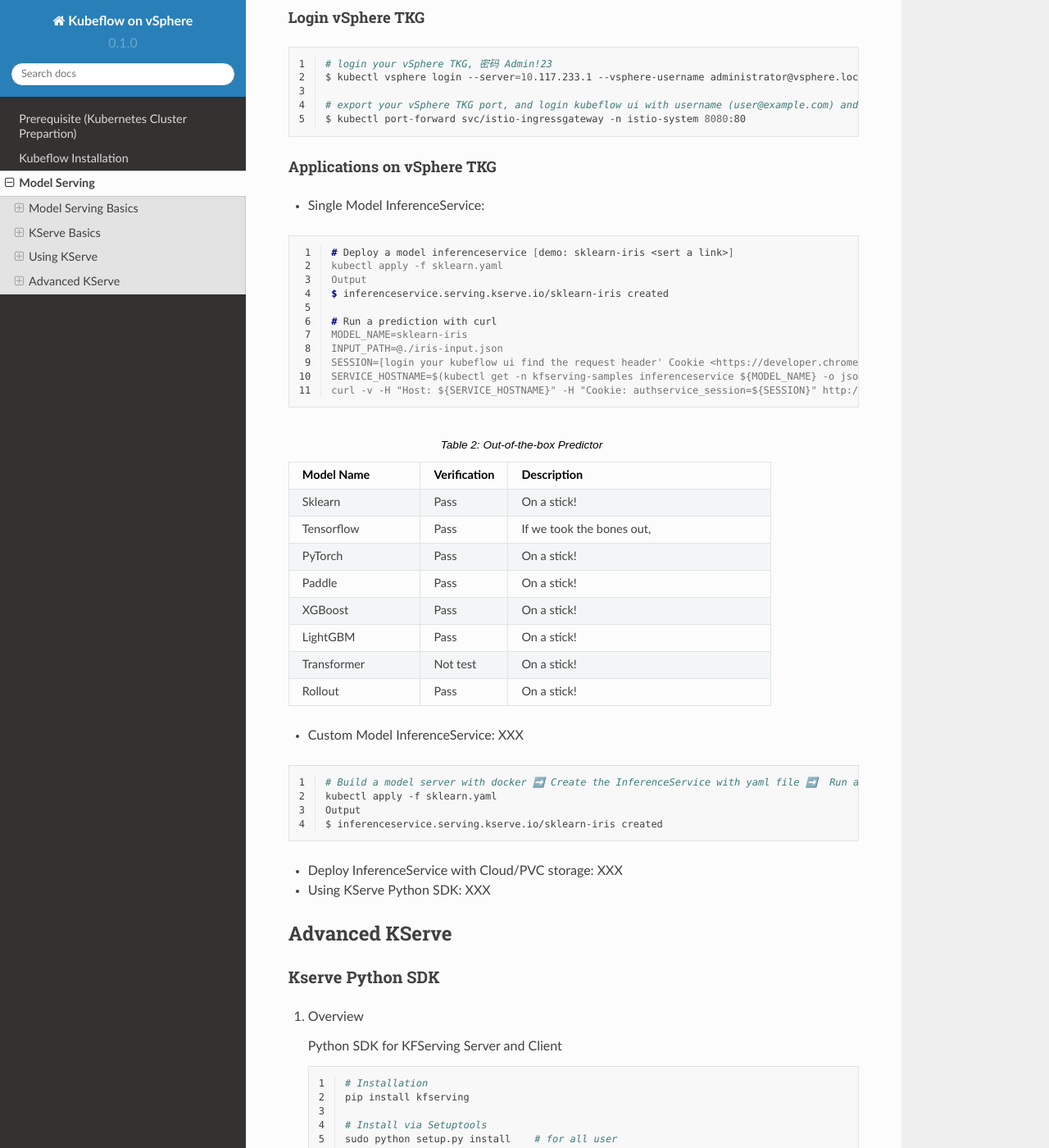
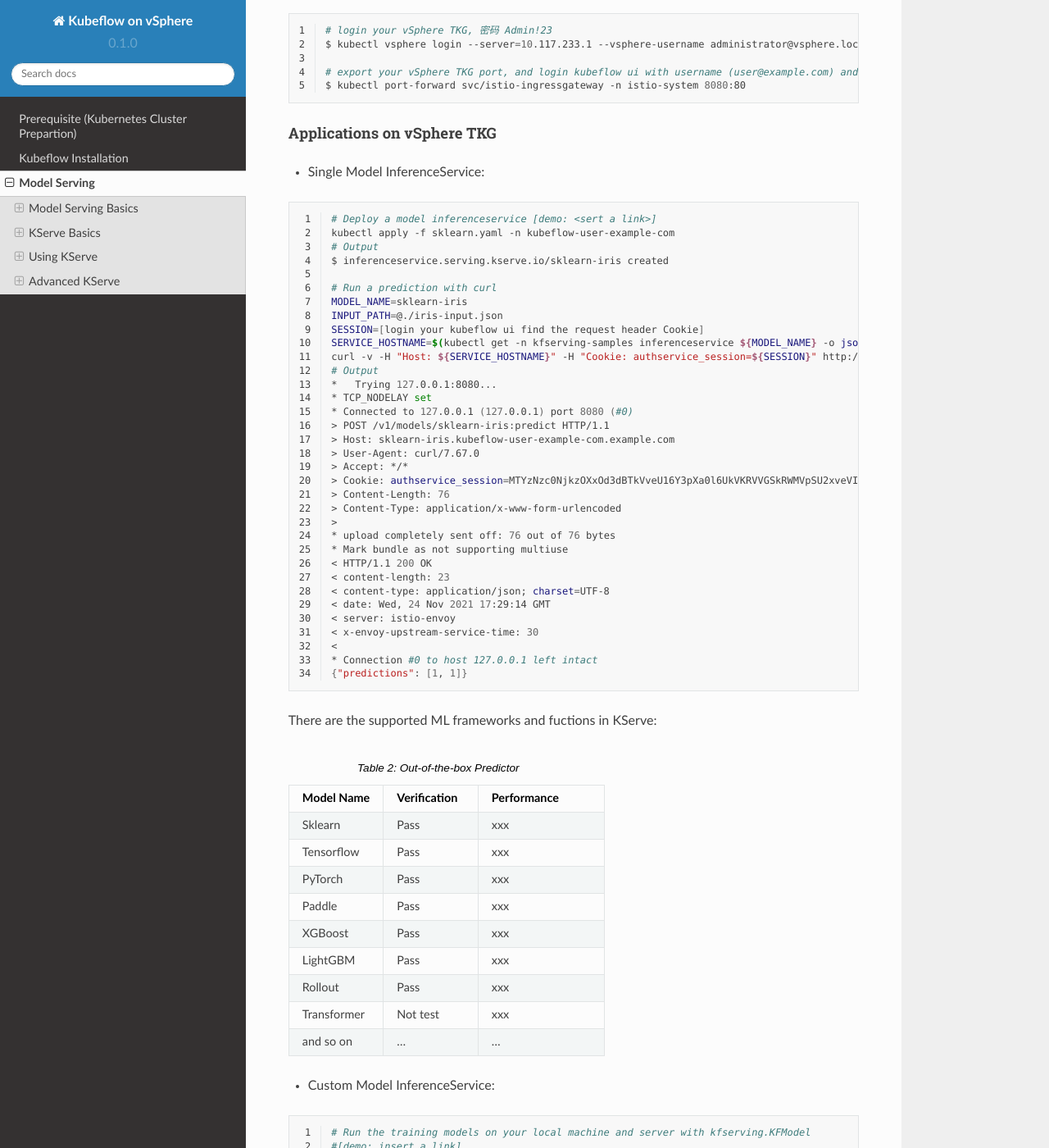
Before and after one commit to liuqi/kubeflow-on-vsphere-docs, a Sphinx documentation site: the page built from docs/source/model-serving.rst, in a window 1280 px wide and 1400 px high, scrolled down 3936 px. Shown: the whole window at 82% size. Built offline with Sphinx 7.4.7 and the Read the Docs theme 2.0.0, drawn with Linux system fonts in a browser that asks for light colours; some of the changed text lies outside the part shown.

Commit message:
Update model-serving
* update model-serving

* update model-serving

* modify model-serving

* modify the comments

```diff
--- a/docs/source/model-serving.rst
+++ b/docs/source/model-serving.rst
@@ -11,19 +11,32 @@
 Background
 ++++++++++
 
-XXX
+Most of the attention paid to machine learning has been devoted to algorithm development.
+However, models are not created for the sake of their creation, they are created
+to be put into production. Usually when people talk about taking a model “to
+production,” they mean performing inference. A complete inference solution seeks to provide serving,
+monitoring, and updating functionality. This chapter will focus on the model serving, there are advantages
+about model serving as following,
+
+* Helping to standardize model serving across orgs with unified data plane and pre-built model servers
+* A single way to deploy, monitor inference services/server, and scale inference workload
+* Dramatically shortening time for data scientists to deploy models to production
 
 Overview
 ++++++++
 
-.. figure:: ./figs/model-serving-architecture.png
-   :width: 1024
-   :scale: 50%
+Machine learning model inference is the process of taking an existing trained model and
+using new data as input to produce model output such as a classification (e.g., “label”),
+or a continuous real-valued number from a regression model (e.g., “house price”).
+The Figure1 shows the architecture of the model inference,
+
+.. figure:: ./figs/model-inference.png
+   :width: 900
+   :scale: 70%
    :align: center
 
    Figure 1 - The Workflow of Model Serving.
 
-XXX
 
 KServe Basics
 -------------
@@ -110,14 +120,9 @@
    :header: "Cluster", "Kubeflow", "KFServing", "Demo Link"
    :widths: 15, 10, 10, 15
 
-   "AWS EKS with kubernetes 1.8", kubeflow 1.2, KFserving v0.4.1, `Demo link 1 <http://549e5b50-istiosystem-istio-2af2-834352904.us-west-1.elb.amazonaws.com/dex/auth/local?req=itknagh4dq35xqbe5egxbsmid>`_
+   "AWS EKS with kubernetes 1.8", kubeflow 1.2, KFserving v0.4.1, `Demo Link 1 <http://549e5b50-istiosystem-istio-2af2-834352904.us-west-1.elb.amazonaws.com/dex/auth/local?req=itknagh4dq35xqbe5egxbsmid>`_
    "OpenShift with kubernetes 1.8", kubeflow 1.4, KFserving v0.6.0, `Demo Link 2 <https://console-openshift-console.apps.ocp4-cluster-001.liuqi.io/k8s/cluster/projects>`_
    "vSphere TKG with kubernetes 1.8", kubeflow 1.4, KFserving v0.6.0, `Demo Link 3 <http://127.0.0.1:8080/?ns=kubeflow-user-example-com>`_
-
-Setup and Applications on OpenShift
-+++++++++++++++++++++++++++++++++++
-
-XXX
 
 
 Setup and Applications on vSphere TKG
@@ -141,47 +146,91 @@
 
 * Single Model InferenceService:
 
-.. code-block:: console
+.. code-block:: bash
    :linenos:
 
-   # Deploy a model inferenceservice [demo: sklearn-iris <sert a link>]
-   kubectl apply -f sklearn.yaml
-   Output
+   # Deploy a model inferenceservice [demo: <sert a link>]
+   kubectl apply -f sklearn.yaml -n kubeflow-user-example-com
+   # Output
    $ inferenceservice.serving.kserve.io/sklearn-iris created
 
    # Run a prediction with curl
    MODEL_NAME=sklearn-iris
    INPUT_PATH=@./iris-input.json
-   SESSION=[login your kubeflow ui find the request header' Cookie <https://developer.chrome.com/docs/devtools/storage/cookies/>]
+   SESSION=[login your kubeflow ui find the request header Cookie]
    SERVICE_HOSTNAME=$(kubectl get -n kfserving-samples inferenceservice ${MODEL_NAME} -o jsonpath='{.status.url}' | cut -d "/" -f 3)
    curl -v -H "Host: ${SERVICE_HOSTNAME}" -H "Cookie: authservice_session=${SESSION}" http://127.0.0.1:8080/v1/models/${MODEL_NAME}:predict -d ${INPUT_PATH}
+   # Output
+   *   Trying 127.0.0.1:8080...
+   * TCP_NODELAY set
+   * Connected to 127.0.0.1 (127.0.0.1) port 8080 (#0)
+   > POST /v1/models/sklearn-iris:predict HTTP/1.1
+   > Host: sklearn-iris.kubeflow-user-example-com.example.com
+   > User-Agent: curl/7.67.0
+   > Accept: */*
+   > Cookie: authservice_session=MTYzNzc0NjkzOXxOd3dBTkVveU16Y3pXa0l6UkVKRVVGSkRWMVpSU2xveVIxQlZTRk0xUzBKWFFraEhNa2hFVkZaTVNGSlJURVJSVDA1TFJVcFFWVkU9fEFCFhhb2MHqcysV7xOCPIYkbgvA41mGoWRhb8e4waLa
+   > Content-Length: 76
+   > Content-Type: application/x-www-form-urlencoded
+   >
+   * upload completely sent off: 76 out of 76 bytes
+   * Mark bundle as not supporting multiuse
+   < HTTP/1.1 200 OK
+   < content-length: 23
+   < content-type: application/json; charset=UTF-8
+   < date: Wed, 24 Nov 2021 17:29:14 GMT
+   < server: istio-envoy
+   < x-envoy-upstream-service-time: 30
+   <
+   * Connection #0 to host 127.0.0.1 left intact
+   {"predictions": [1, 1]}
+
+
+There are the supported ML frameworks and fuctions in KServe:
 
 .. csv-table:: Table 2: Out-of-the-box Predictor
-   :header: "Model Name", "Verification", "Description"
-   :widths: 15, 10, 30
+   :header: "Model Name", "Verification", "Performance"
+   :widths: 15, 15, 20
 
-   "Sklearn", "Pass", "On a stick!"
-   "Tensorflow", "Pass", "If we took the bones out,"
-   "PyTorch", "Pass", "On a stick!"
-   "Paddle", "Pass", "On a stick!"
-   "XGBoost", "Pass", "On a stick!"
-   "LightGBM", "Pass", "On a stick!"
-   "Transformer", "Not test", "On a stick!"
-   "Rollout", "Pass", "On a stick!"
+   "Sklearn", "Pass", "xxx"
+   "Tensorflow", "Pass", "xxx"
+   "PyTorch", "Pass", "xxx"
+   "Paddle", "Pass", "xxx"
+   "XGBoost", "Pass", "xxx"
+   "LightGBM", "Pass", "xxx"
+   "Rollout", "Pass", "xxx"
+   "Transformer", "Not test", "xxx"
+   "and so on", "...", "..."
 
-* Custom Model InferenceService: XXX
+* Custom Model InferenceService:
 
 .. code-block:: bash
    :linenos:
 
-   # Build a model server with docker ➡️ Create the InferenceService with yaml file ➡️  Run a prediction ➡️ Delete the InferenceService
-   kubectl apply -f sklearn.yaml
-   Output
+   # Run the training models on your local machine and server with kfserving.KFModel
+   #[demo: insert a link]
+   # Build a model server with docker
+   docker build -t {username}/kfserving-custom-model ./model-server
+   # Push the container to docker registry
+   docker push {username}/kfserving-custom-model
+
+   # Create the InferenceService with yaml file
+   kubectl apply -f custom.yaml
+   # Output
    $ inferenceservice.serving.kserve.io/sklearn-iris created
+   # Run a prediction
+
+
+* Using KServe Python SDK: XXX
+
+
 
 * Deploy InferenceService with Cloud/PVC storage: XXX
 
-* Using KServe Python SDK: XXX
+
+Setup and Applications on OpenShift
++++++++++++++++++++++++++++++++++++
+
+XXX
 
 
 Advanced KServe
```
Also changed, not shown: other parts of docs/source/model-serving.rst (+0 -3 lines), docs/source/figs/model-inference.png (added), docs/source/figs/model-serving-architecture.png (deleted).
